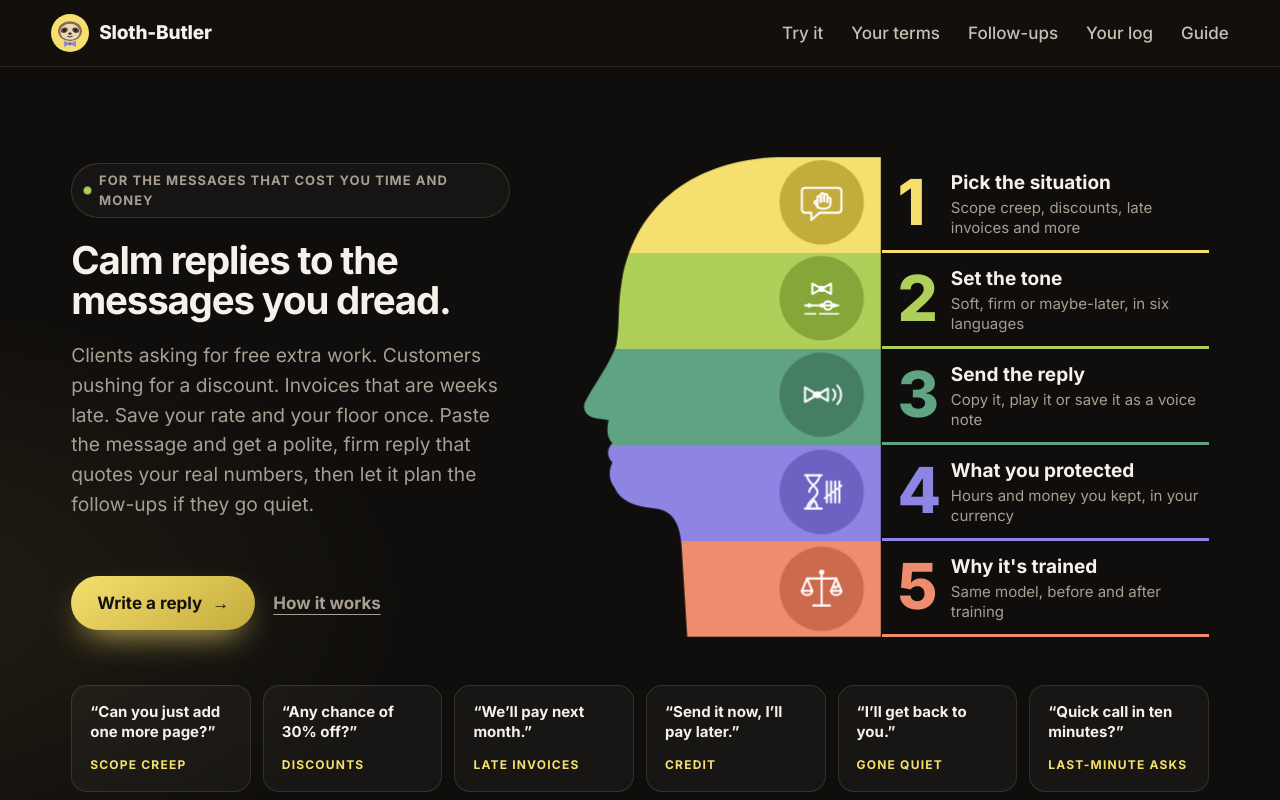
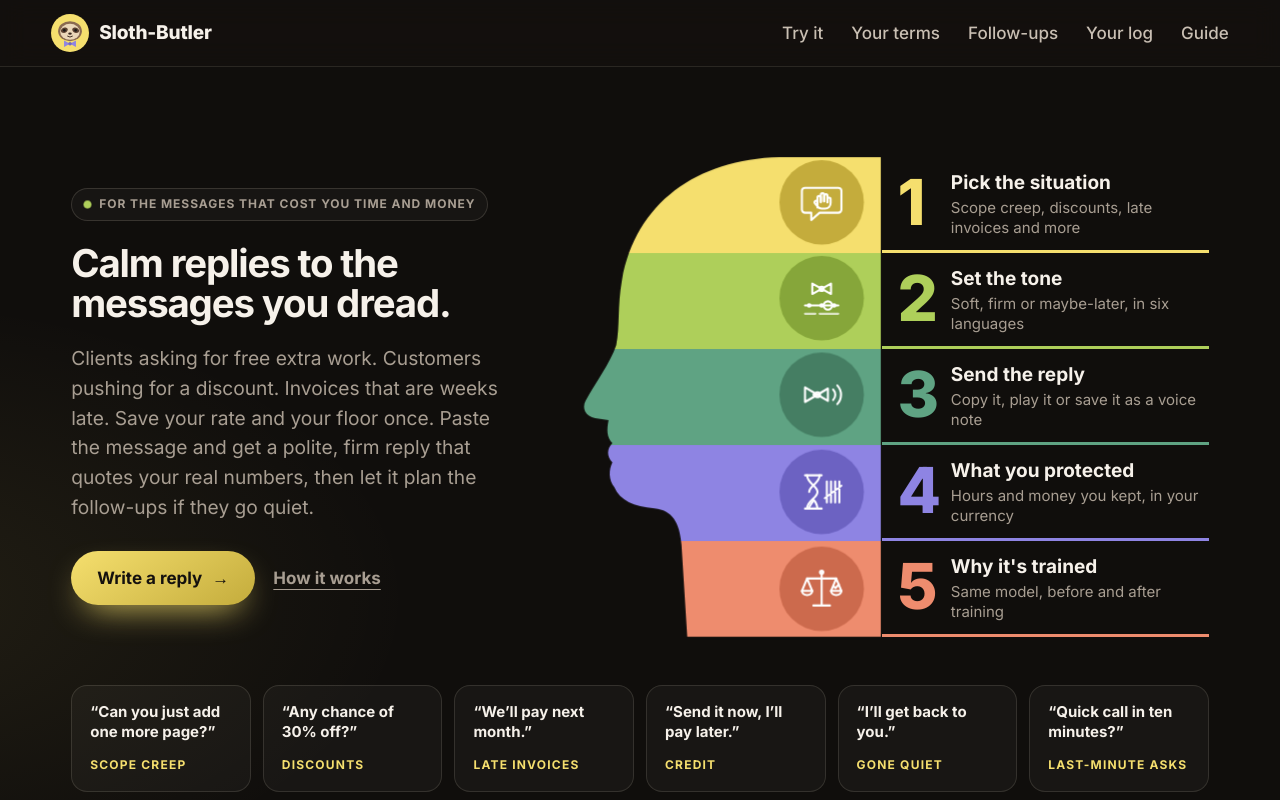
Before and after one commit to comzzy/sloth-butler, a Next.js app in the folder web/: page / in a window 1280 px wide. Shown: the top 800 px of the page. Built offline with nearby package versions, Linux system fonts and the light colour scheme.

Commit message:
Even out the spacing between the hero lines, text and buttons

```diff
--- a/web/app/globals.css
+++ b/web/app/globals.css
@@ -562,3 +562,6 @@ h1,h2,h3{text-wrap:balance}
 .hero .lede{margin-top:20px}
 .hero-cta{margin-top:28px}
 @media (max-width:640px){.hero h1{font-size:min(9.5vw,42px);letter-spacing:-.035em;margin-top:18px}.hero .lede{margin-top:16px}.hero-cta{margin-top:24px}}
+.hero .lede{margin-bottom:0;text-wrap:pretty}
+p{text-wrap:pretty}
+@media (min-width:641px){.hero .eyebrow{white-space:nowrap;font-size:12px}}
```
